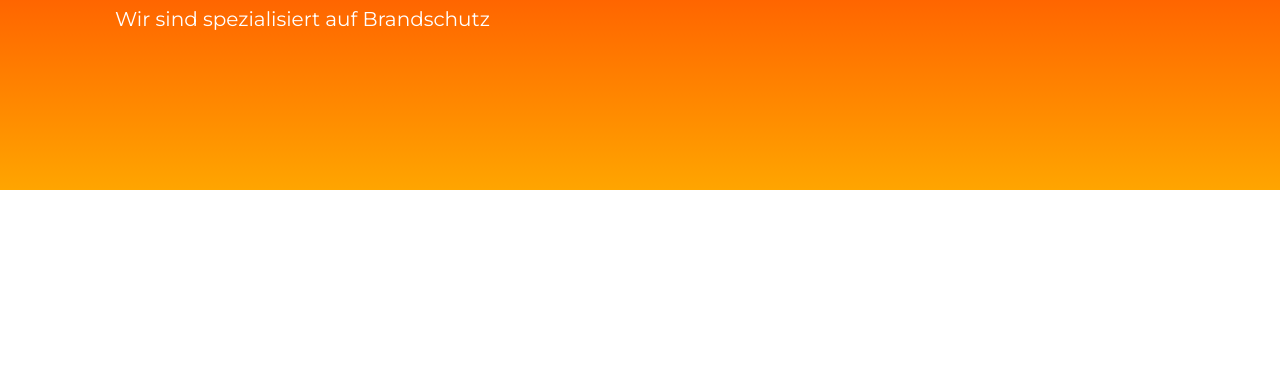
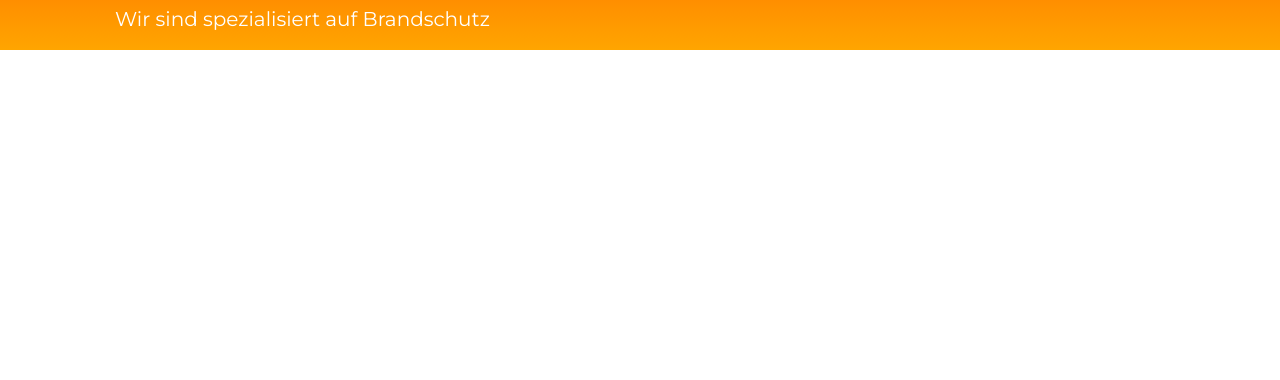
Before and after one commit to premiumweb/premiumweb, a plain HTML site: page index.html in a window 1280 px wide. Shown: the part 420-800 px from the top of the page. Drawn offline with nearby package versions, Linux system fonts and the light colour scheme.

Commit message:
Update style.css

```diff
--- a/asset/style.css
+++ b/asset/style.css
@@ -38,7 +38,7 @@ background-color: white;
     font-weight: 600;
 }
 .banner{
-padding-bottom: 140px;
+
 background: linear-gradient(to bottom, red 9%,orange 100%,yellow 100%); /* W3C */
 }
 .rounded {
```
